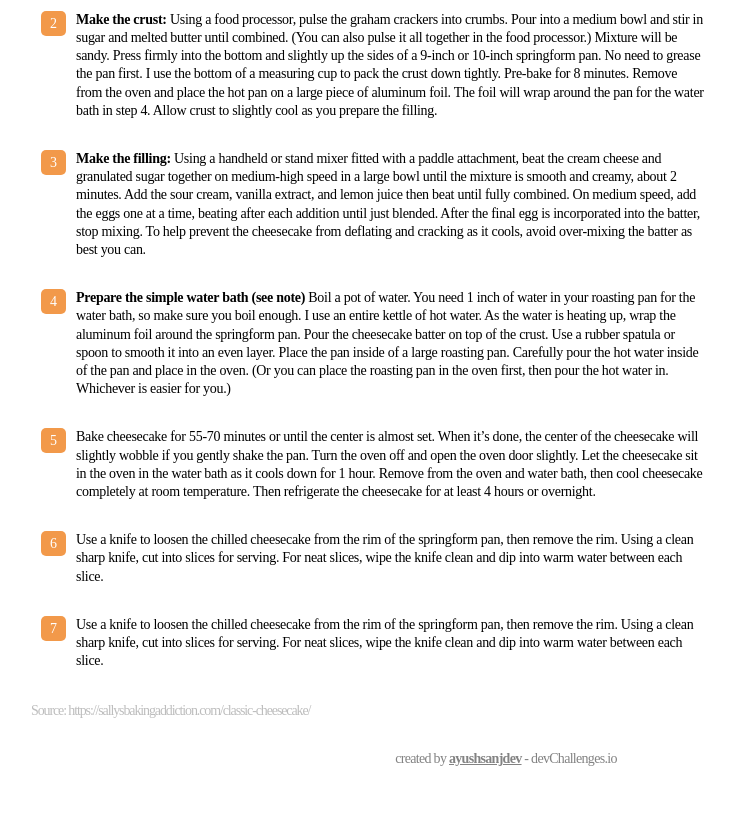
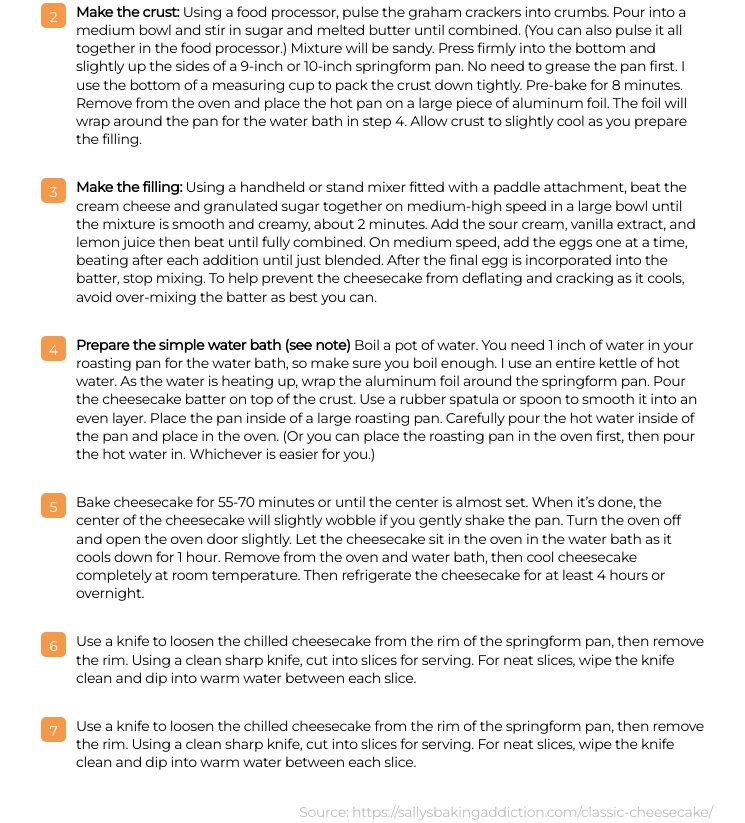
Before and after one commit to Ayushsanjdev/My-Recipe-blog, a plain HTML site: page index.html in a window 1280 px wide. Shown: the part 1208-2031 px from the top of the page, without its empty margins (134-879 px from the left). Before the commit the page ends 1995 px from the top, so only its background shows below. Drawn offline with nearby package versions, Linux system fonts and the light colour scheme.

Commit message:
last commit: all done

```diff
--- a/index.html
+++ b/index.html
@@ -4,7 +4,7 @@
     <meta charset="UTF-8">
     <meta name="viewport" content="width=device-width, initial-scale=1.0">
     <link rel="stylesheet" href="style.css">
-    <link href="https://fonts.googleapis.com/css?family=Playfair Display|Montserrat">
+    <link href="https://fonts.googleapis.com/css?family=Playfair Display|Montserrat" rel="stylesheet">
     <title>My Recipe Blog</title>
 </head>
 <body>
@@ -121,8 +121,8 @@
             <p>Source: https://sallysbakingaddiction.com/classic-cheesecake/</p>
         </section>
     </main>
-    <footer id="footer">
+    <!-- <footer id="footer">
         <p class="footer-para">created by <a href="www.github.com/ayushsanjdev"><strong>ayushsanjdev</strong></a> - devChallenges.io</p>
-    </footer>
+    </footer> -->
 </body>
 </html>
--- a/style.css
+++ b/style.css
@@ -134,8 +134,9 @@ form > label {
 #sec-link > p {
 	font-family: Montserrat;
 	color: #bdbdbd;
-	letter-spacing: -0.08em;
+	letter-spacing: -0.02em;
 	line-height: 150%;
+	text-align-last: center;
 }
 
 #footer {
```
